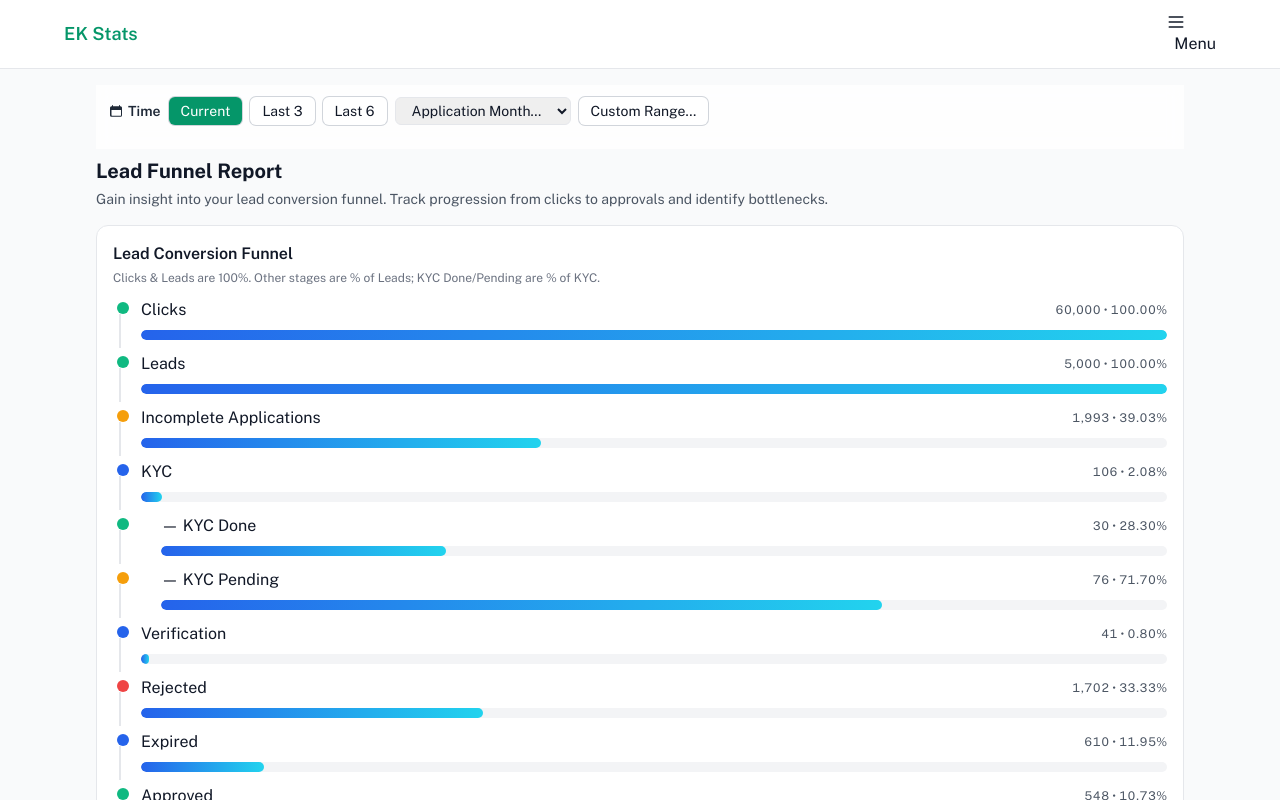
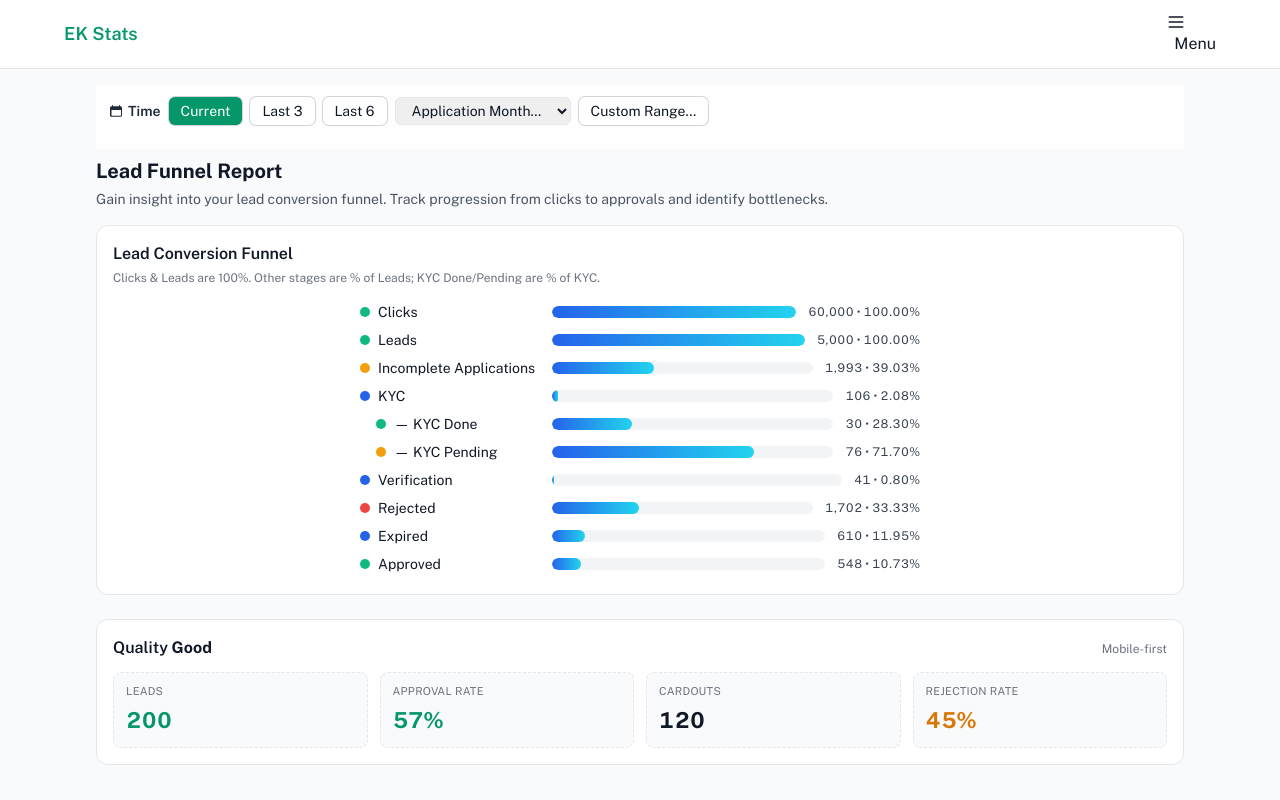
Before and after one commit to Abhyudaya1996/ek-statsv4, a Next.js app: page /funnel in a window 1280 px wide. Built offline with nearby package versions, Linux system fonts and the light colour scheme.

Commit message:
fix(funnel): center layout and three-column rows for readability

```diff
--- a/components/charts/HierarchicalFunnelSketch.tsx
+++ b/components/charts/HierarchicalFunnelSketch.tsx
@@ -37,28 +37,31 @@ export default function HierarchicalFunnelSketch() {
         Clicks &amp; Leads are 100%. Other stages are % of Leads; KYC Done/Pending are % of KYC.
       </p>
 
-      <div className="space-y-3">
+      {/* Centered readable layout */}
+      <div className="mx-auto w-full max-w-[560px]">
         {steps.map((s, i) => {
           const pct = Math.max(0, Math.min(100, s.pct));
           const dot = s.tone ? toneDot[s.tone] : 'bg-blue-600';
           return (
-            <div key={i} className="relative grid grid-cols-[auto,1fr] gap-3 pl-1">
-              <span className="absolute left-[6px] top-4 h-[calc(100%-8px)] w-0.5 bg-gray-200" aria-hidden />
-              <span className={`relative top-1 h-3 w-3 rounded-full ${dot}`} />
-              <div className={`grid gap-2 ${s.level ? 'pl-5' : ''}`}>
-                <div className="flex flex-wrap items-center justify-between gap-2">
-                  <span className="font-medium text-gray-900">{s.name}</span>
-                  <span className="tabular-nums text-xs text-gray-600">
-                    {s.count.toLocaleString()} • {pct.toFixed(2)}%
-                  </span>
+            <div key={i} className="grid grid-cols-[180px,1fr,auto] items-center gap-3 py-1">
+              {/* Name (indented for children) */}
+              <div className={`flex items-center ${s.level ? 'pl-4' : ''}`}>
+                <span className={`mr-2 inline-block h-2.5 w-2.5 rounded-full ${dot}`} />
+                <span className="text-sm font-medium text-gray-900">{s.name}</span>
               </div>
-                <div className="h-2.5 w-full overflow-hidden rounded-full bg-gray-100">
+
+              {/* Bar */}
+              <div className="h-3 w-full overflow-hidden rounded-full bg-gray-100">
                 <div
                   className="h-full rounded-full bg-gradient-to-r from-blue-600 to-cyan-400 transition-[width]"
                   style={{ width: `${pct}%` }}
                   aria-label={`${s.name} ${pct.toFixed(2)}%`}
                 />
               </div>
+
+              {/* Count • % */}
+              <div className="tabular-nums text-xs text-gray-700">
+                {s.count.toLocaleString()} • {pct.toFixed(2)}%
               </div>
             </div>
           );
```
Lines whose indentation alone changed are shown as unchanged.
